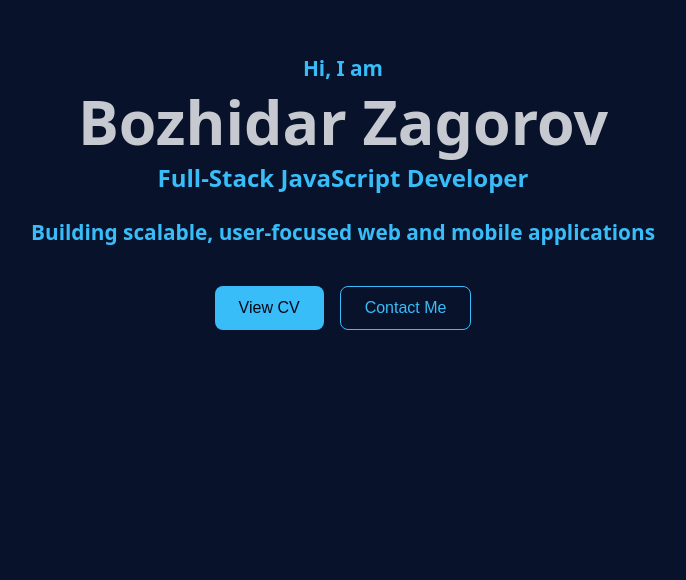
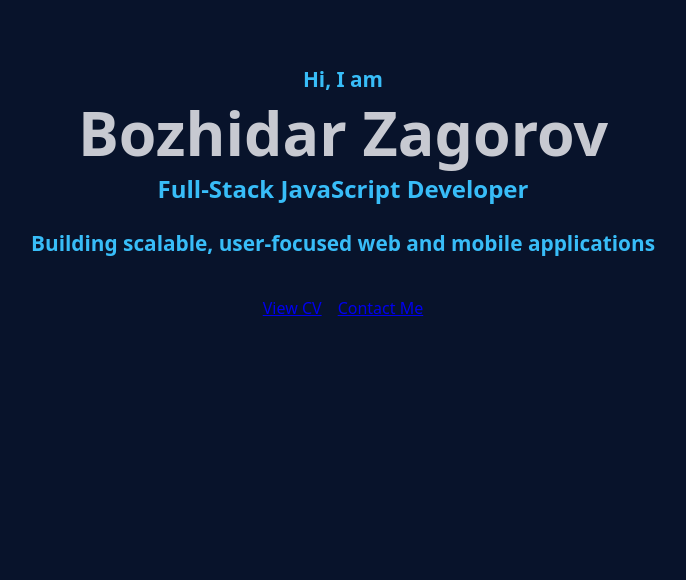
Before and after one commit to BozhidarZagorov/myCV, a React (Vite) app: page / in a window 1280 px wide. Shown: the part 220-800 px from the top of the page, without its empty margins (297-983 px from the left). Built offline with nearby package versions, Linux system fonts and the light colour scheme.

Commit message:
on button click it points to respectable section

```diff
--- a/src/sections/Home.jsx
+++ b/src/sections/Home.jsx
@@ -40,8 +40,8 @@ export default function Hero() {
         </motion.p>
 
         <motion.div className="hero-actions" variants={item}>
-          <button>View CV</button>
-          <button className="secondary">Contact Me</button>
+          <a href="#cv" className="hero-button">View CV</a>
+          <a href="#contact" className="hero-button secondary">Contact Me</a>
         </motion.div>
       </motion.div>
     </section>
```
